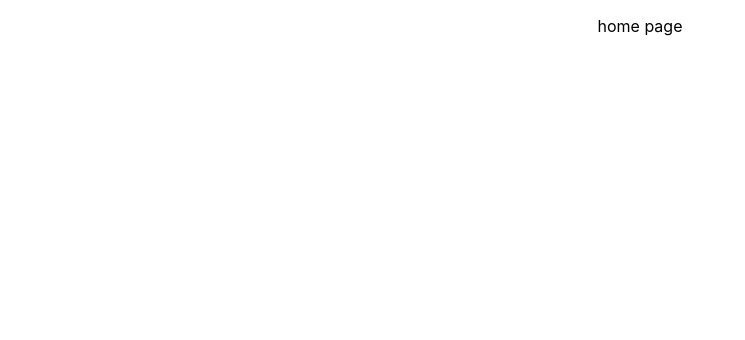
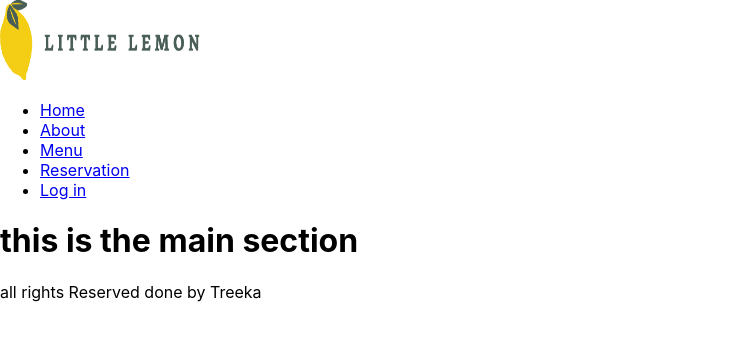
Before and after one commit to Treeka88/little-lemon-rest, a React (Create React App) app: page / in a window 1280 px wide. Shown: the top 340 px of the page, without its empty margins (0-745 px from the left). Built offline with nearby package versions, Linux system fonts and the light colour scheme.

Commit message:
another file update

```diff
--- a/src/App.js
+++ b/src/App.js
@@ -1,12 +1,17 @@
 import './App.css';
+import Footer from './components/Footer';
+import Header from './components/Header';
+import Main from './components/Main';
+import Nav from './components/Nav';
 
 function App() {
   return (
-    <div className="App">
-        <p>
-          home page
-        </p>
-    </div>
+    <>
+    <Header/>
+    <Nav/>
+    <Main/>
+    <Footer/>
+    </>
   );
 }
 
--- /dev/null
+++ b/src/components/Footer.js
@@ -0,0 +1,9 @@
+function Footer(){
+    return(
+    <>
+    <p>
+        all rights Reserved done by Treeka</p>
+        </>
+    )
+}
+export default Footer
--- /dev/null
+++ b/src/components/Header.js
@@ -0,0 +1,10 @@
+import React from "react"
+import mainLogo from "../assets/images/Logo.png"
+function Header(){
+    return(
+    <>
+    <img src={mainLogo} alt="" height={80} width={200} />
+    </>
+        )
+}
+export default Header
--- /dev/null
+++ b/src/components/Main.js
@@ -0,0 +1,10 @@
+function Main(){
+    return(
+    <>
+    <h1>
+        this is the main section
+        </h1>
+        </>
+    )
+}
+export default Main
--- /dev/null
+++ b/src/components/Nav.js
@@ -0,0 +1,14 @@
+function Nav(){
+    return(
+    <>
+    <ul>
+        <li><a href="Home">Home</a></li>
+        <li><a href="About">About</a></li>
+        <li><a href="Menu">Menu</a></li>
+        <li><a href="Reservation">Reservation</a></li>
+        <li><a href="Log in">Log in</a></li>
+    </ul>
+        </>
+    )
+}
+export default Nav
```
Also changed, not shown: src/assets/images/Logo.png (added).
